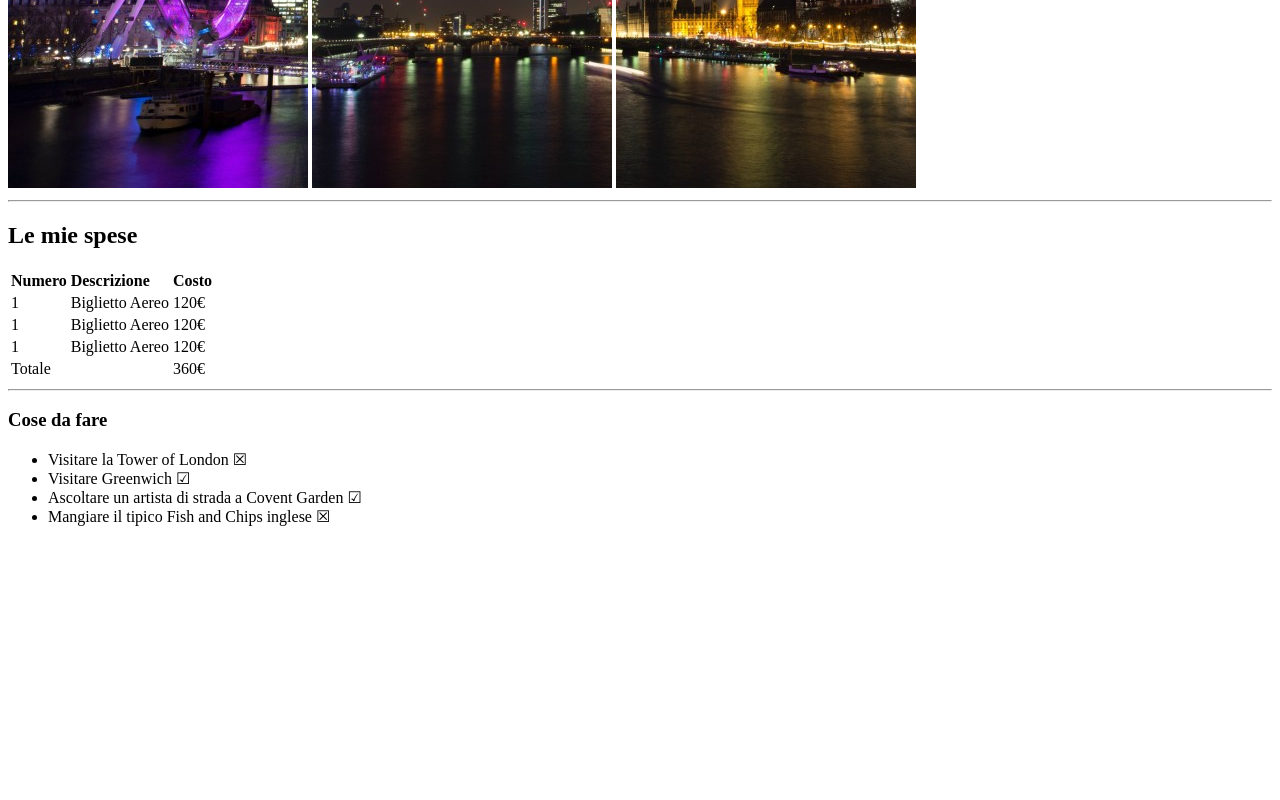
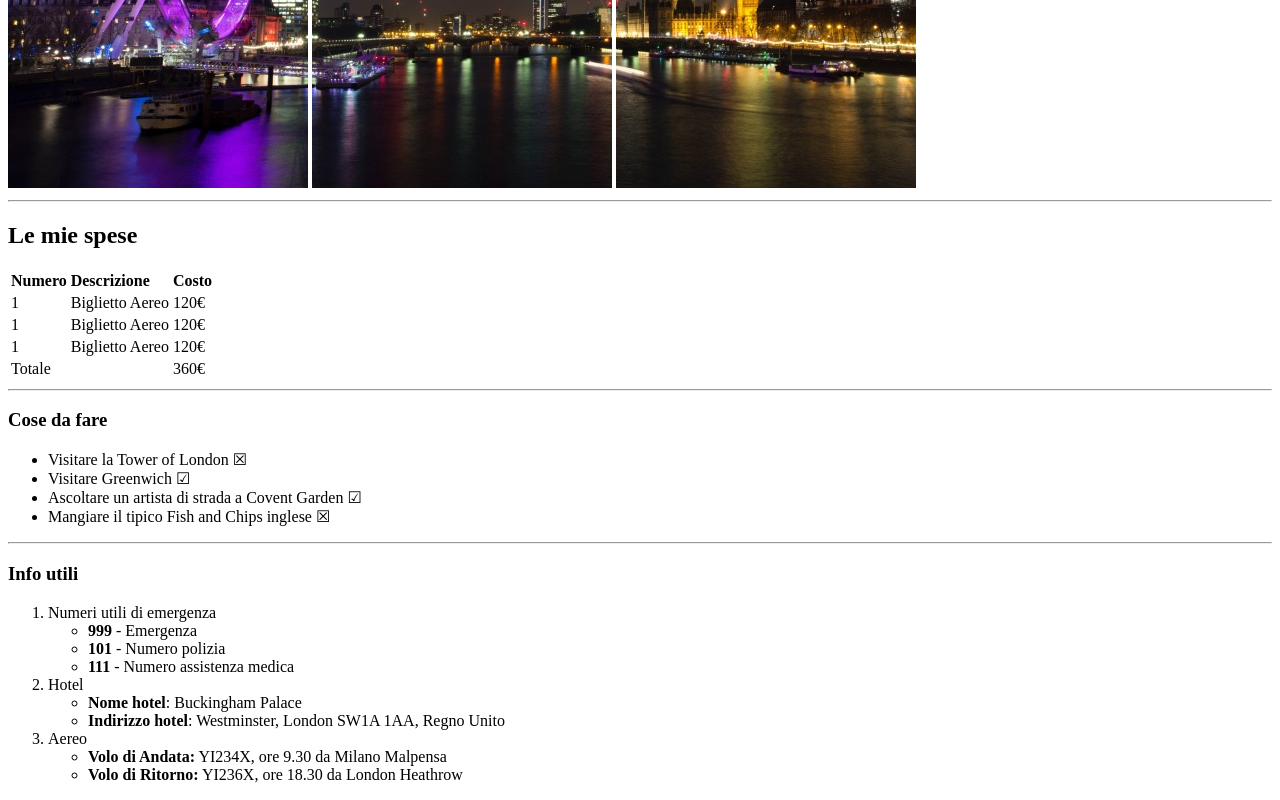
Before and after one commit to AbdelhamidAyadi/html-london-trip, a plain HTML site: page index.html in a window 1280 px wide. Shown: the part 492-1292 px from the top of the page. Before the commit the page ends 1034 px from the top, so only its background shows below. Drawn offline with Linux system fonts and the light colour scheme.

Commit message:
Info utili

```diff
--- a/index.html
+++ b/index.html
@@ -53,9 +53,51 @@
             <li>Visitare Greenwich &#9745;</li>
             <li>Ascoltare un artista di strada a Covent Garden &#9745;</li>
             <li>Mangiare il tipico Fish and Chips inglese &#9746; </li>
+        </ul>
+
+        <hr>
+
+        <h3>Info utili</h3>
+
+        <ol>
+            <li>Numeri utili di emergenza
+                <ul>
+                    <li>
+                      <strong>999</strong> - Emergenza
+                    </li>
+                    <li>
+                      <strong>101</strong> - Numero polizia
+                    </li>
+                    <li>
+                      <strong>111</strong> - Numero assistenza medica
+
+                    </li>
+                </ul>
+            </li>
+            <li>Hotel
+                <ul>
+                    <li>
+                        <strong>Nome hotel</strong>: Buckingham Palace
+                    </li>
+                    <li>
+                        <strong>Indirizzo hotel</strong>: Westminster, London SW1A 1AA, Regno Unito
+
+                    </li>
+                </ul>
+                <li>Aereo
+                    <ul>
+                        <li>
+                            <strong>Volo di Andata:</strong> YI234X, ore 9.30 da Milano Malpensa
+                        </li>
+                        <li>
+                            <strong>Volo di Ritorno:</strong> YI236X, ore 18.30 da London Heathrow
+                        </li>
+                    </ul>
+                </li>
+            </li>
 
 
-        </ul>
+        </ol>
 
 
     </main>
```
